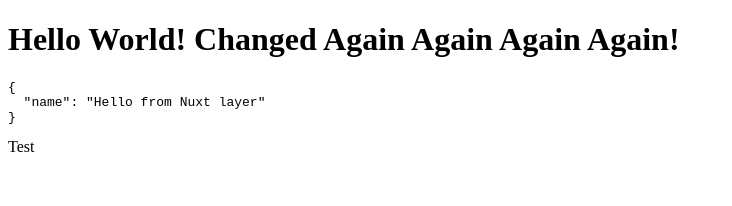
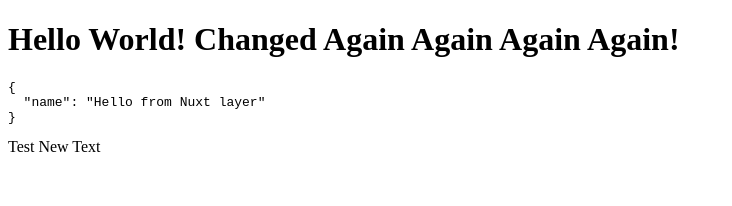
Before and after one commit to deetz99/nuxt-layers-monorepo, a Nuxt app in the folder packages/base-ui/: page / in a window 1280 px wide. Shown: the top 206 px of the page, without its empty margins (0-732 px from the left). Built offline with nearby package versions, Linux system fonts and the light colour scheme.

Commit message:
update app.vue text

```diff
--- a/packages/base-ui/app/app.vue
+++ b/packages/base-ui/app/app.vue
@@ -1,4 +1,4 @@
 <template>
   <HelloWorld />
-  Test
+  Test New Text
 </template>
```
